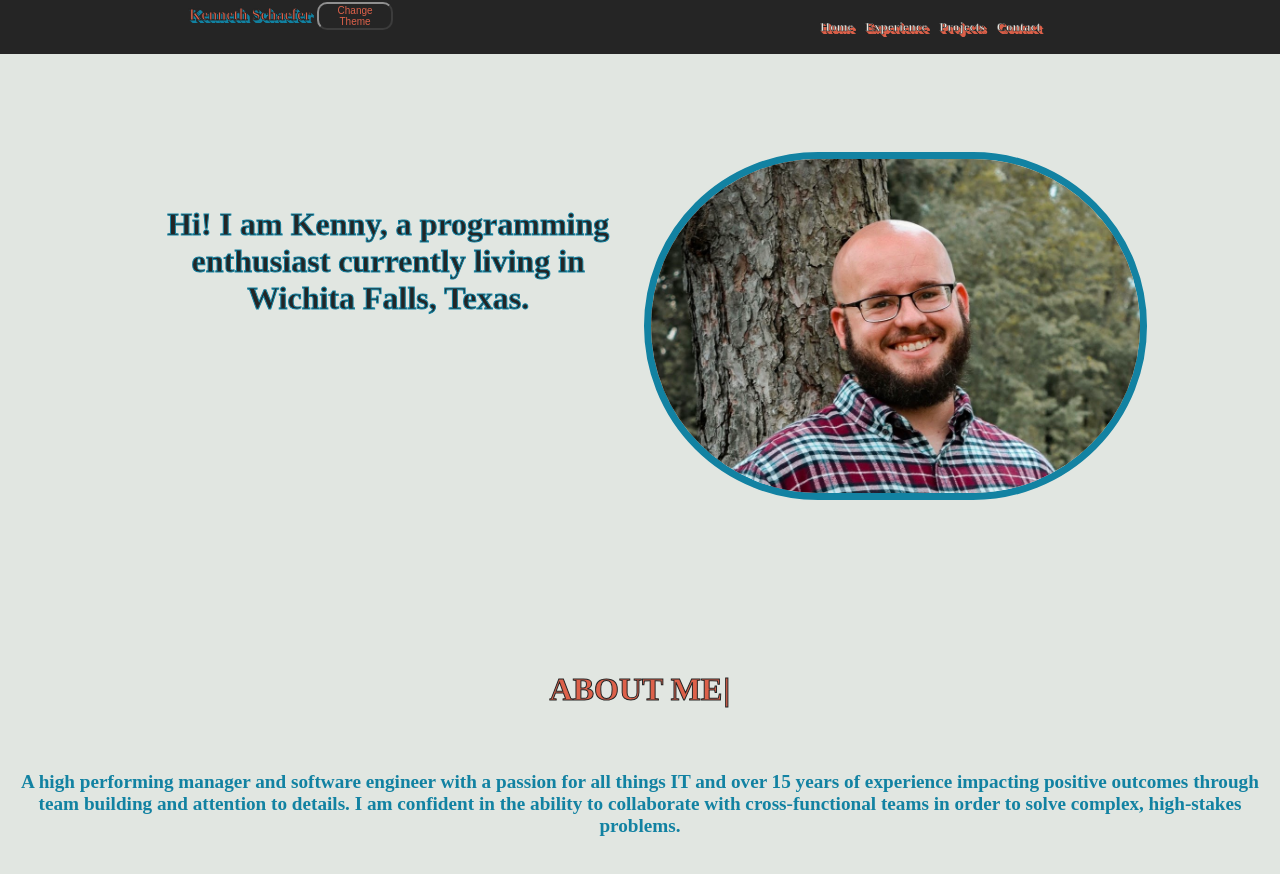
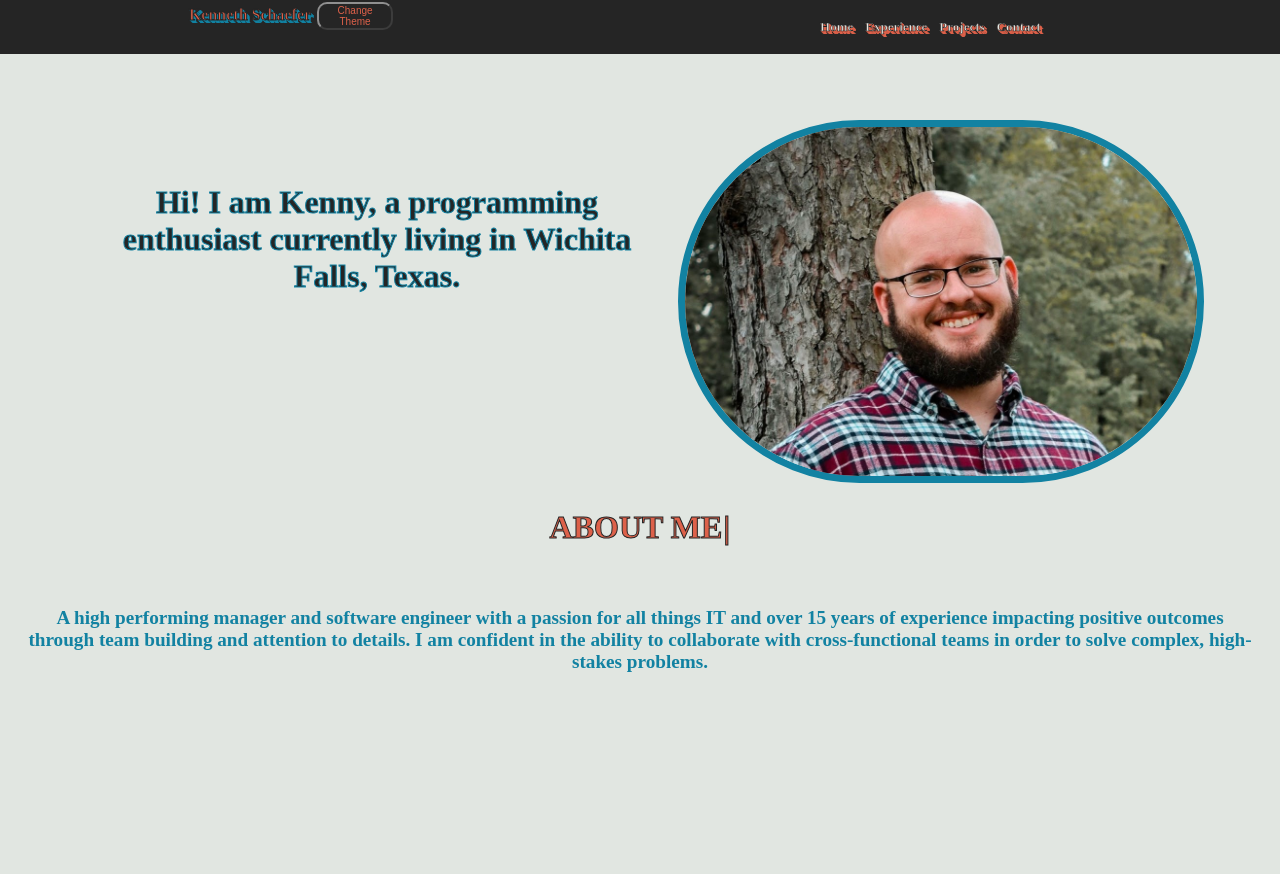
Before and after one commit to parzidog/old-portfolio, a React (Create React App) app: page /home in a window 1280 px wide. Shown: the top 874 px of the page. Built offline with nearby package versions, Linux system fonts and the light colour scheme; no server answers.

Commit message:
Change Styling

```diff
--- a/less/home.less
+++ b/less/home.less
@@ -3,7 +3,7 @@
     height: 100vh;
 
     .intro {
-        padding: 7.5%;
+        padding-top: 5%;
         max-width: 100%;
         justify-content: center;
         display: flex;
@@ -16,14 +16,14 @@
         h1 {
             padding: 1%;
             padding-top: 5%;
-            width: 45%;
+            width: 40%;
             -webkit-text-stroke: 1px @mainFont;
             color: @backgroundDark;
             text-align: center;
         }
 
         img {
-            max-width: 45%;
+            max-width: 40%;
             border: 7.5px solid @mainFont;
             border-radius: 225px;
             height: 10%;
@@ -33,13 +33,13 @@
     }
 
     .about {
-        padding: 1%;
+        padding: 2%;
         padding-bottom: 5%;
 
         h1 {
             display: flex;
             color: @secondaryFont;
-            padding: 5%;
+            padding-bottom: 5%;
             -webkit-text-stroke: 1px @backgroundDark;
             justify-content: center;
         }
--- a/public/style.css
+++ b/public/style.css
@@ -81,7 +81,7 @@ body {
   height: 100vh;
 }
 .homePage .intro {
-  padding: 7.5%;
+  padding-top: 5%;
   max-width: 100%;
   justify-content: center;
   display: flex;
@@ -94,25 +94,25 @@ body {
 .homePage .intro h1 {
   padding: 1%;
   padding-top: 5%;
-  width: 45%;
+  width: 40%;
   -webkit-text-stroke: 1px #1282a2;
   color: #252525;
   text-align: center;
 }
 .homePage .intro img {
-  max-width: 45%;
+  max-width: 40%;
   border: 7.5px solid #1282a2;
   border-radius: 225px;
   height: 10%;
 }
 .homePage .about {
-  padding: 1%;
+  padding: 2%;
   padding-bottom: 5%;
 }
 .homePage .about h1 {
   display: flex;
   color: #dd614a;
-  padding: 5%;
+  padding-bottom: 5%;
   -webkit-text-stroke: 1px #252525;
   justify-content: center;
 }
```
